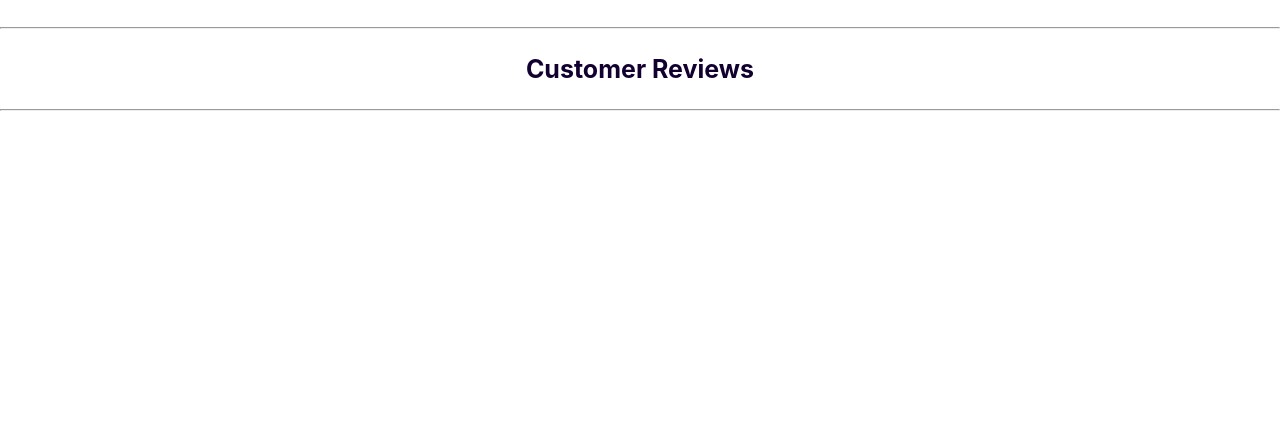
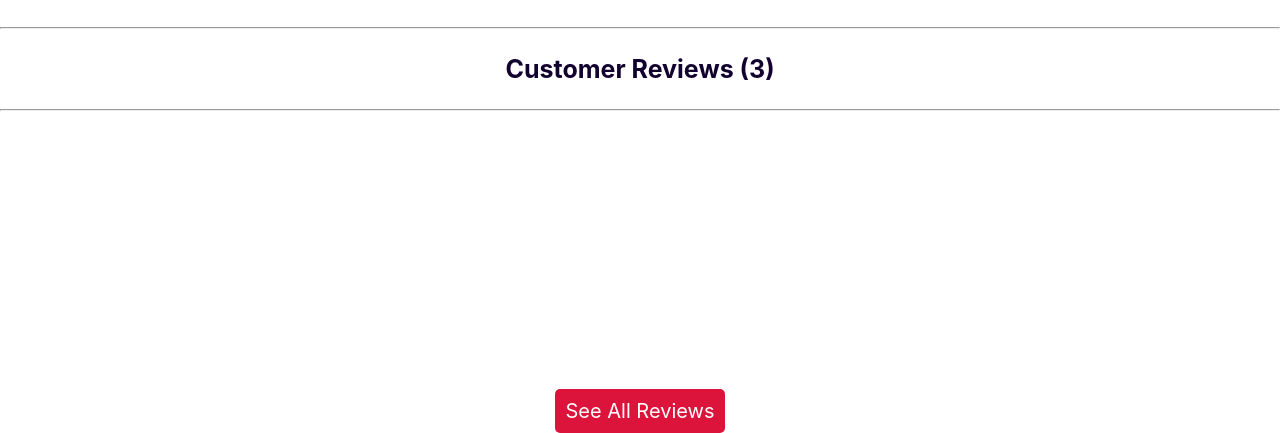
Before and after one commit to saiful298/Customer-Reviews-Website, a React (Create React App) app: page / in a window 1280 px wide. Shown: the part 485-918 px from the top of the page. Before the commit the page ends 800 px from the top, so only its background shows below. Built offline with nearby package versions, Linux system fonts and the light colour scheme.

Commit message:
review part work

```diff
--- a/src/App.css
+++ b/src/App.css
@@ -22,6 +22,13 @@ padding-top: 5px;
 padding-bottom: 5px;
 border-radius: 10px;
 
+}
+.seeAll{
+  background-color: crimson;
+  font-size: 20px;
+  color: white;
+  border-radius: 5px;
+  padding: 10px;
 }
 .review{
   font-size: 25px;
--- a/src/components/Home/Home.js
+++ b/src/components/Home/Home.js
@@ -1,4 +1,5 @@
 import React from 'react';
+import CustomLink from '../CustomLink/CustomLink';
 
 const Home = () => {
     return (
@@ -21,7 +22,24 @@ const Home = () => {
                 </div>
             </section>
             <div>
-                <hr /><h1 className='review'>Customer Reviews</h1><hr />
+                <hr /><h1 className='review'>Customer Reviews (3)</h1><hr />
+                <br />
+                <br />
+                <br />
+                <br />
+                <br />
+                <br />
+                <br />
+                <br />
+                <br />
+                <br />
+                <br />
+                <br />
+                <br />
+                <br />
+                <CustomLink to="/reviews"> <span className='seeAll'> See All Reviews </span></CustomLink>
+
+
             </div>
         </section>
 
```
